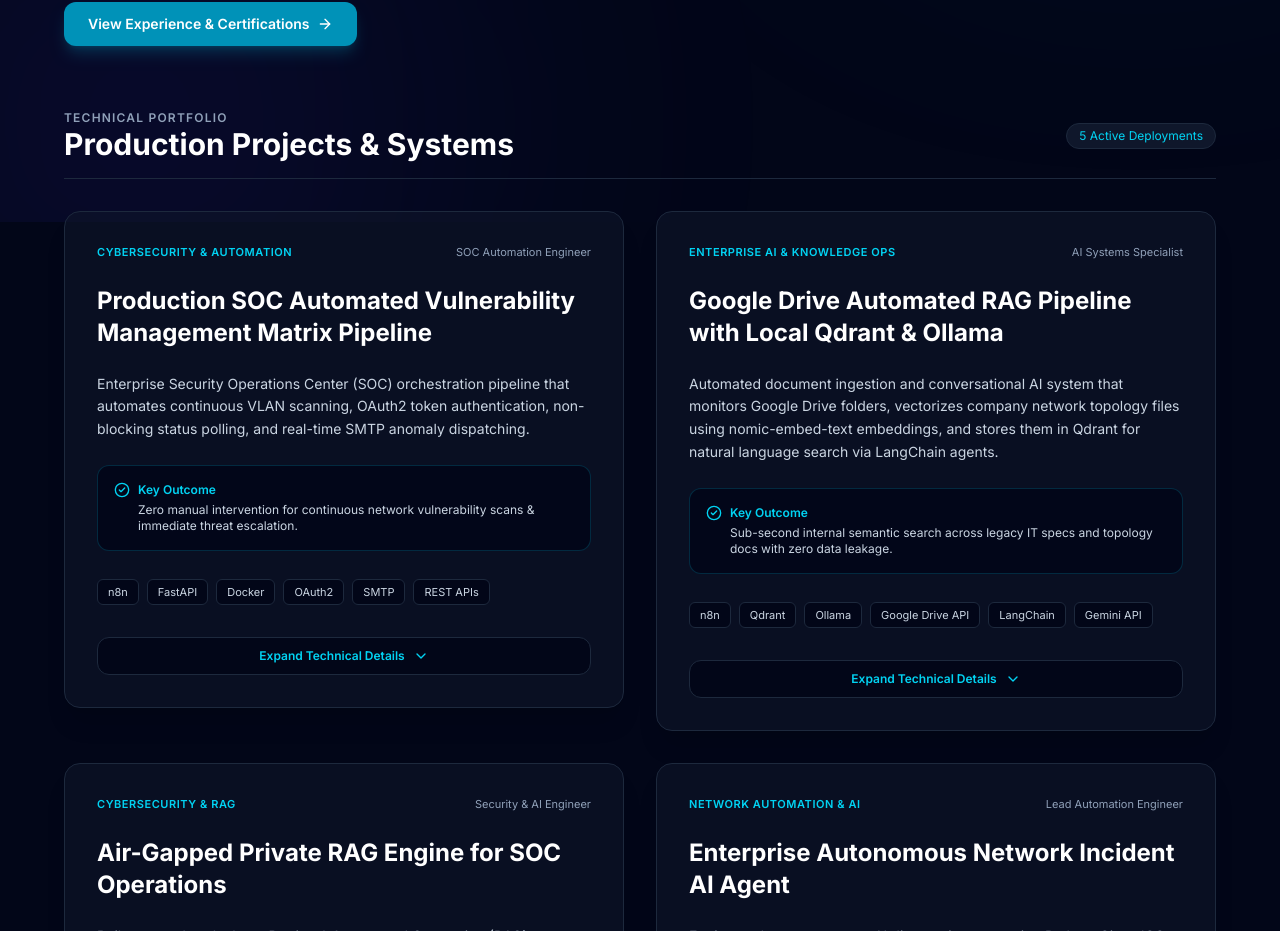
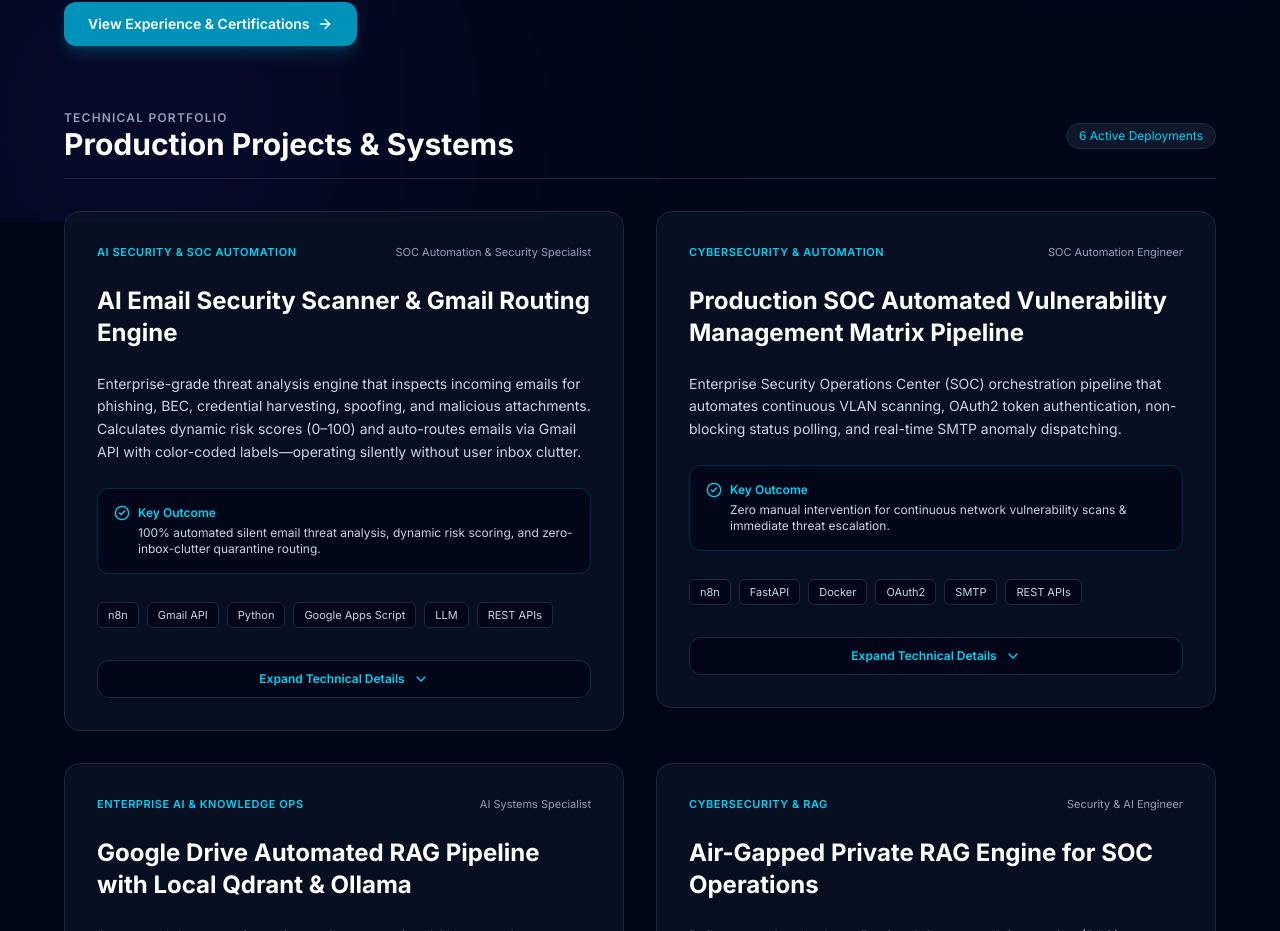
Before and after one commit to aslambasha557/enterprise-portfolio, a Next.js app: page / in a window 1280 px wide. Shown: the part 578-1509 px from the top of the page. Built offline with nearby package versions, Linux system fonts and the light colour scheme.

Commit message:
feat: add AI Email Security Scanner & Gmail Routing Engine project to portfolio

```diff
--- a/src/app/page.tsx
+++ b/src/app/page.tsx
@@ -35,6 +35,29 @@
 const projectsData = [
   {
     id: 1,
+    category: "AI SECURITY & SOC AUTOMATION",
+    role: "SOC Automation & Security Specialist",
+    title: "AI Email Security Scanner & Gmail Routing Engine",
+    summary:
+      "Enterprise-grade threat analysis engine that inspects incoming emails for phishing, BEC, credential harvesting, spoofing, and malicious attachments. Calculates dynamic risk scores (0–100) and auto-routes emails via Gmail API with color-coded labels—operating silently without user inbox clutter.",
+    outcome:
+      "100% automated silent email threat analysis, dynamic risk scoring, and zero-inbox-clutter quarantine routing.",
+    techStack: ["n8n", "Gmail API", "Python", "Google Apps Script", "LLM", "REST APIs"],
+    details: {
+      problem:
+        "Traditional spam filters miss sophisticated spoofing, BEC, and executive impersonation attacks, while sending noisy alert emails creates user friction and operational overhead.",
+      architecture: [
+        "1. Multi-Layer Identity & Threat Inspection: Evaluates SPF, DKIM, DMARC alignment, From/Reply-To mismatches, look-alike domain typosquatting, credential theft signals, and urgent payment requests.",
+        "2. Weighted Risk Scoring & Routing: Calculates strict risk scores mapping to four automated actions: SAFE, SUSPICIOUS, HIGH_RISK, and QUARANTINE.",
+        "3. Automated Gmail Label Hierarchy: Applies visual Gmail labels (Email Analysis/*) with dedicated color mapping (Green, Yellow, Orange, Red) and moves high-confidence threats directly to Spam.",
+        "4. Silent Operation & Telemetry Logging: Zero noisy notification emails sent to end-users. All rich threat telemetry and risk indicators are stored as structured JSON directly in backend logging databases.",
+      ],
+      highlights:
+        "Complete end-to-end security engine operating silently with zero user notification clutter and 100% structured JSON logging for SOC audits.",
+    },
+  },
+  {
+    id: 2,
     category: "CYBERSECURITY & AUTOMATION",
     role: "SOC Automation Engineer",
     title: "Production SOC Automated Vulnerability Management Matrix Pipeline",
@@ -56,7 +79,7 @@
     },
   },
   {
-    id: 2,
+    id: 3,
     category: "ENTERPRISE AI & KNOWLEDGE OPS",
     role: "AI Systems Specialist",
     title: "Google Drive Automated RAG Pipeline with Local Qdrant & Ollama",
@@ -78,7 +101,7 @@
     },
   },
   {
-    id: 3,
+    id: 4,
     category: "CYBERSECURITY & RAG",
     role: "Security & AI Engineer",
     title: "Air-Gapped Private RAG Engine for SOC Operations",
@@ -100,7 +123,7 @@
     },
   },
   {
-    id: 4,
+    id: 5,
     category: "NETWORK AUTOMATION & AI",
     role: "Lead Automation Engineer",
     title: "Enterprise Autonomous Network Incident AI Agent",
@@ -122,7 +145,7 @@
     },
   },
   {
-    id: 5,
+    id: 6,
     category: "ENTERPRISE LAN/WAN",
     role: "Network Engineer",
     title: "Automated SD-WAN & Multi-Vendor LAN Topology Auditor",
```
